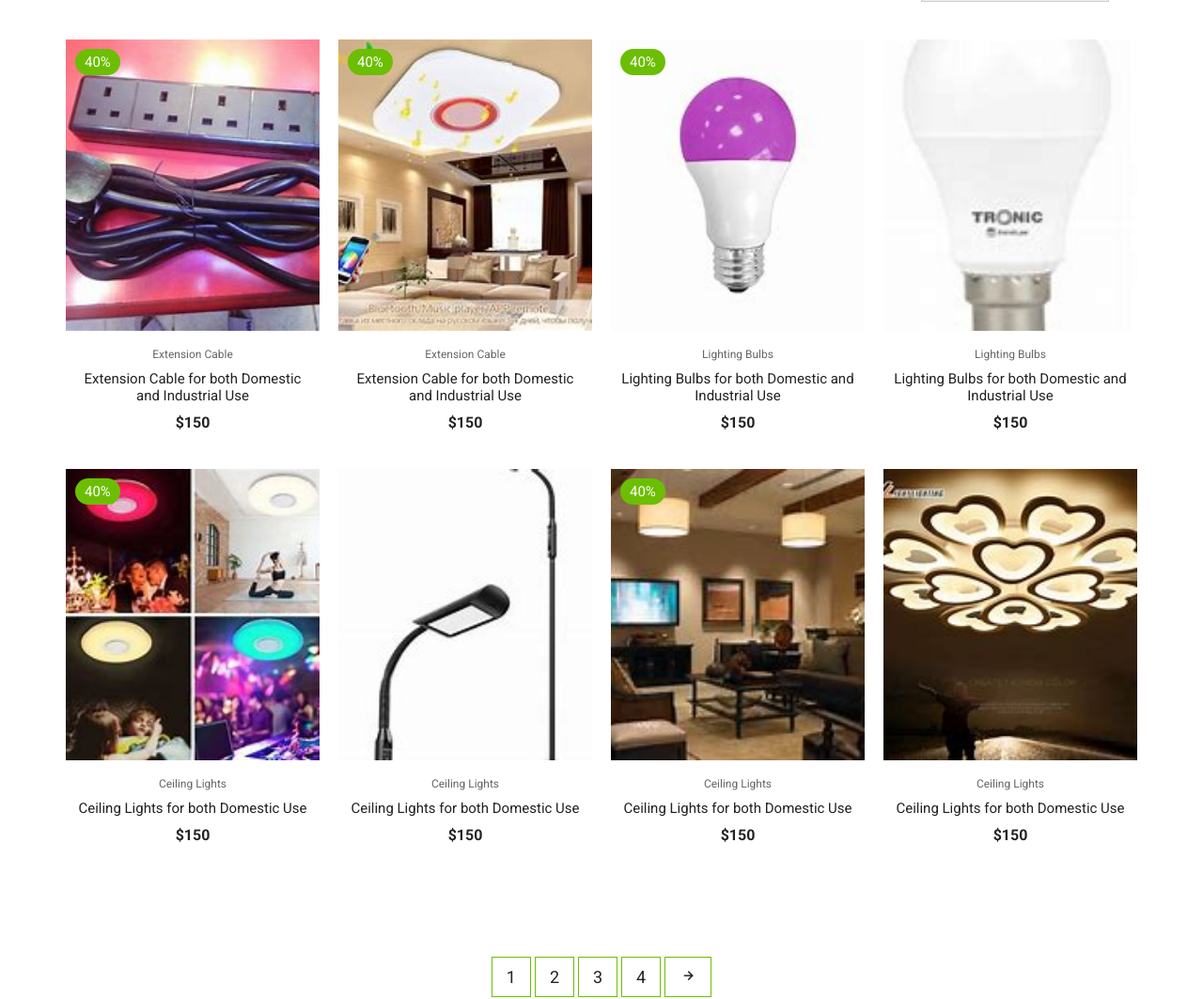
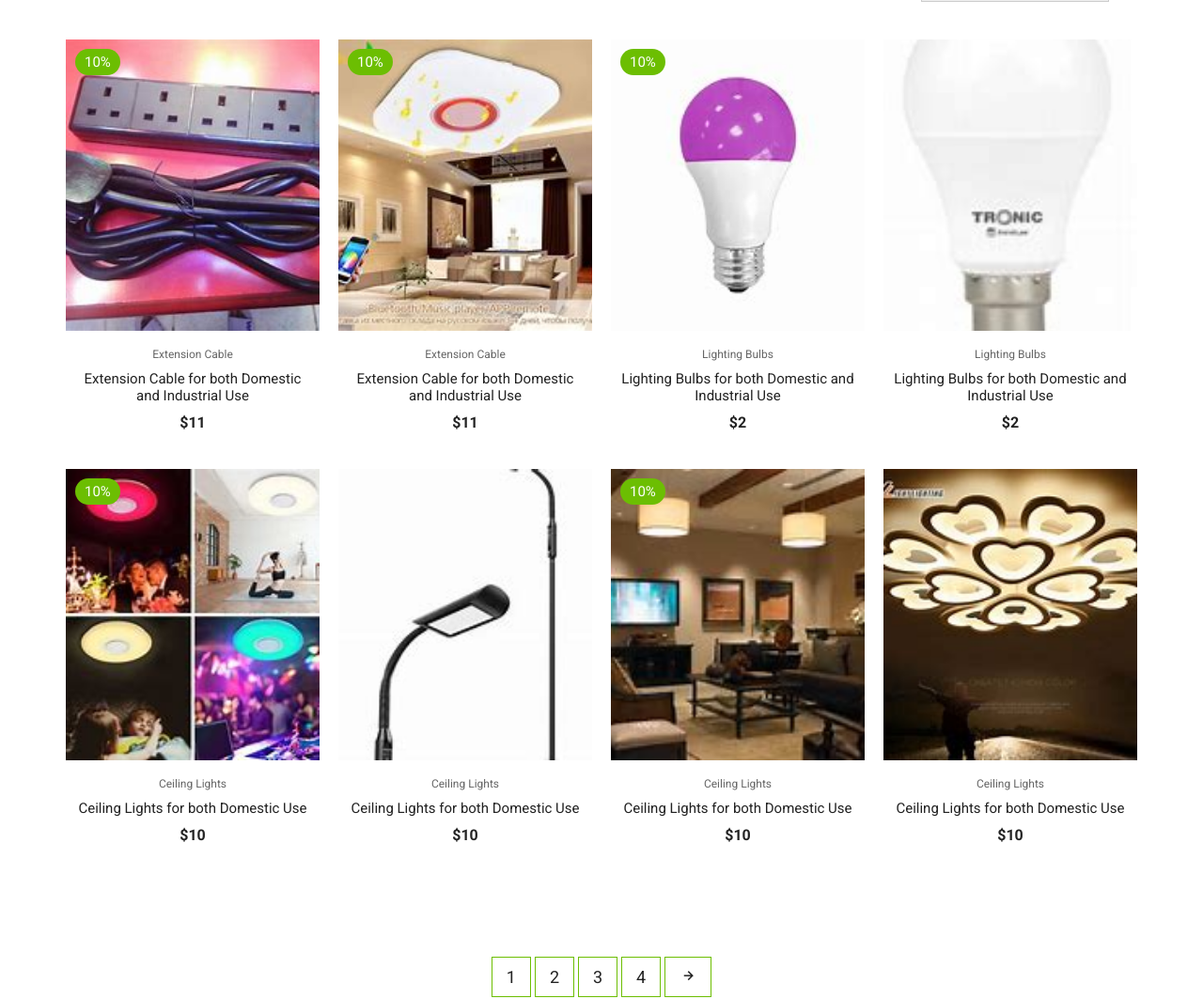
Before and after one commit to kategayaElia/Commercial-Electroinics-E-Commerce-Website, a plain HTML site: page Promotion.html in a window 1280 px wide. Shown: the part 240-1303 px from the top of the page at 94% size. Drawn offline with nearby package versions, Linux system fonts and the light colour scheme; files whose address does not match are found by name.

Commit message:
Update Promotion.html

```diff
--- a/Promotion.html
+++ b/Promotion.html
@@ -99,12 +99,12 @@
           <a href="productDetails.html" class="product-thumb">
             <img src="./images/Tronic/Extension cable7.jpg" alt="" />
           </a>
-          <span class="discount">40%</span>
+          <span class="discount">10%</span>
         </div>
         <div class="product-info">
           <span> Extension Cable </span>
           <a href="productDetails.html">Extension Cable for both Domestic and Industrial Use</a>
-          <h4>$150</h4>
+          <h4>$11</h4>
         </div>
         <ul class="icons">
           <li><i class="bx bx-cart"></i></li>
@@ -115,12 +115,12 @@
           <a href="" class="product-thumb">
             <img src="./images/Tronic/ceiling lights4.jpg" alt="" />
           </a>
-          <span class="discount">40%</span>
+          <span class="discount">10%</span>
         </div>
         <div class="product-info">
           <span>Extension Cable </span>
           <a href="">Extension Cable for both Domestic and Industrial Use</a>
-          <h4>$150</h4>
+          <h4>$11</h4>
         </div>
         <ul class="icons">
           <li><i class="bx bx-cart"></i></li>
@@ -131,12 +131,12 @@
           <a href="" class="product-thumb">
             <img src="./images/Tronic/bulb6.jpg" alt="" />
           </a>
-          <span class="discount">40%</span>
+          <span class="discount">10%</span>
         </div>
         <div class="product-info">
           <span>Lighting Bulbs</span>
           <a href=""> Lighting Bulbs for both Domestic and Industrial Use</a>
-          <h4>$150</h4>
+          <h4>$2</h4>
         </div>
         <ul class="icons">
           <li><i class="bx bx-cart"></i></li>
@@ -151,7 +151,7 @@
         <div class="product-info">
           <span> Lighting Bulbs </span>
           <a href="">Lighting Bulbs for both Domestic and Industrial Use</a>
-          <h4>$150</h4>
+          <h4>$2</h4>
         </div>
         <ul class="icons">
           <li><i class="bx bx-cart"></i></li>
@@ -162,12 +162,12 @@
           <a href="" class="product-thumb">
             <img src="./images/Tronic/ceiling lights11.jpg" alt="" />
           </a>
-          <span class="discount">40%</span>
+          <span class="discount">10%</span>
         </div>
         <div class="product-info">
           <span> Ceiling Lights </span>
           <a href="">Ceiling Lights for both Domestic Use</a>
-          <h4>$150</h4>
+          <h4>$10</h4>
         </div>
         <ul class="icons">
           <li><i class="bx bx-cart"></i></li>
@@ -182,7 +182,7 @@
         <div class="product-info">
           <span>Ceiling Lights </span>
           <a href="">Ceiling Lights for both Domestic Use</a>
-          <h4>$150</h4>
+          <h4>$10</h4>
         </div>
         <ul class="icons">
           <li><i class="bx bx-cart"></i></li>
@@ -193,12 +193,12 @@
           <a href="" class="product-thumb">
             <img src="./images/Tronic/ceiling lights8.jpg" alt="" />
           </a>
-          <span class="discount">40%</span>
+          <span class="discount">10%</span>
         </div>
         <div class="product-info">
           <span>Ceiling Lights </span>
           <a href="">Ceiling Lights for both Domestic Use</a>
-          <h4>$150</h4>
+          <h4>$10</h4>
         </div>
         <ul class="icons">
           <li><i class="bx bx-cart"></i></li>
@@ -213,7 +213,7 @@
         <div class="product-info">
           <span>Ceiling Lights </span>
           <a href=""> Ceiling Lights for both Domestic Use </a>
-          <h4>$150</h4>
+          <h4>$10</h4>
         </div>
         <ul class="icons">
           <li><i class="bx bx-cart"></i></li>
```
